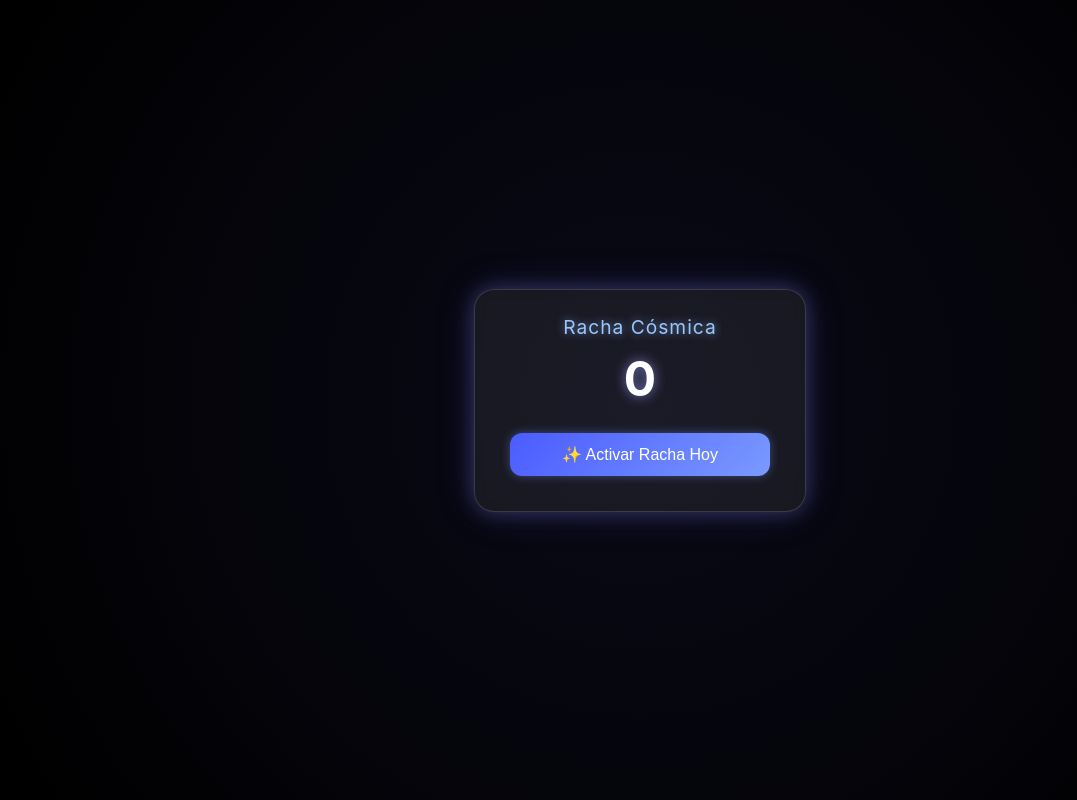
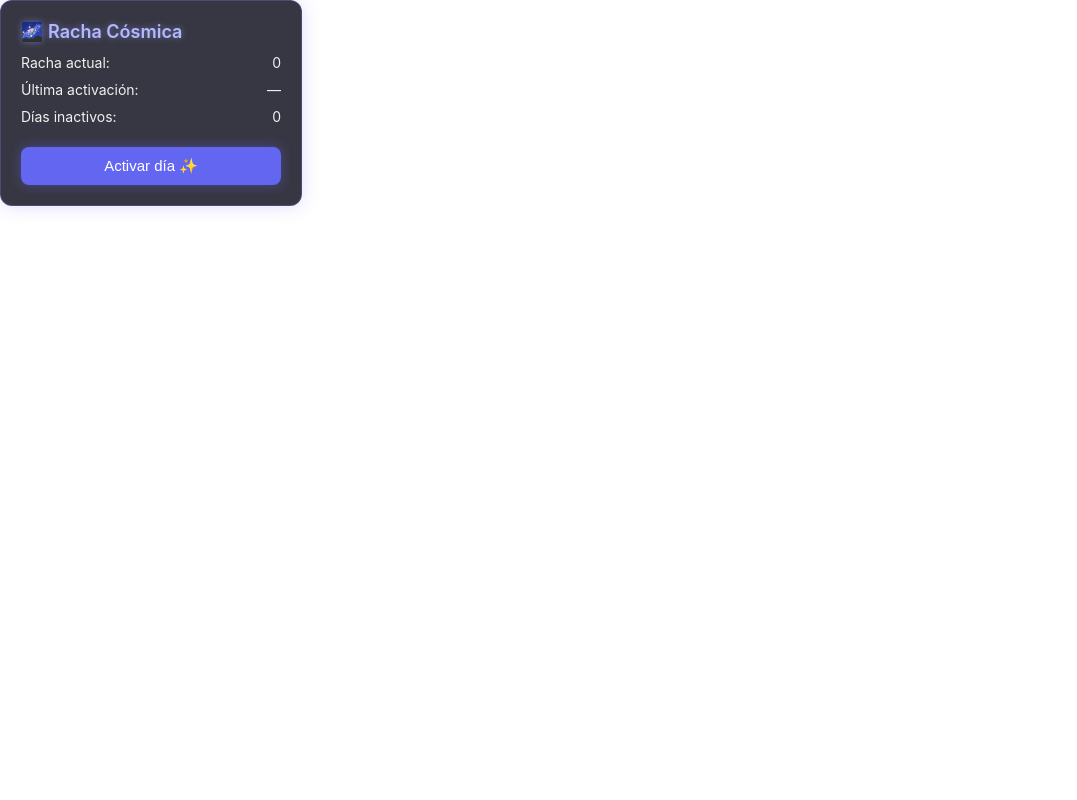
Before and after one commit to Syla-av/Notionwidget, a plain HTML site: page index.html in a window 1280 px wide. Shown: the whole page, without its empty margins (0-1077 px from the left). Drawn offline with Linux system fonts and the light colour scheme.

Commit message:
index.html

```diff
--- a/index.html
+++ b/index.html
@@ -3,112 +3,143 @@
 <head>
 <meta charset="UTF-8" />
 <meta name="viewport" content="width=device-width, initial-scale=1.0" />
-<title>Widget Racha Espacial</title>
+<title>Widget Espacial Notion</title>
 
 <style>
   body {
     margin: 0;
     padding: 0;
-        background: radial-gradient(circle at center, #0a0a18, #000000);
-        font-family: "Inter", sans-serif;
-        display: flex;
-        justify-content: center;
-        align-items: center;
-        height: 100vh;
-        color: white;
+    font-family: 'Inter', sans-serif;
+    background: transparent;
+    color: #f0f0f0;
   }
 
   .widget {
-        background: rgba(255, 255, 255, 0.07);
-        padding: 25px 35px;
-        border-radius: 20px;
-        text-align: center;
-        box-shadow: 0 0 20px rgba(150, 150, 255, 0.3),
-                    0 0 40px rgba(80, 80, 200, 0.2);
-        border: 1px solid rgba(255, 255, 255, 0.15);
+    width: 260px;
+    padding: 20px;
+    border-radius: 12px;
+    background: rgba(20, 20, 35, 0.85);
     backdrop-filter: blur(6px);
-        width: 260px;
+    border: 1px solid rgba(120, 120, 255, 0.3);
+    box-shadow: 0 0 18px rgba(120, 120, 255, 0.25);
   }
 
-    .titulo {
-        font-size: 1.2rem;
-        margin-bottom: 10px;
-        letter-spacing: 1px;
-        color: #9bc7ff;
-        text-shadow: 0 0 8px rgba(150, 200, 255, 0.6);
+  .title {
+    font-size: 18px;
+    font-weight: 600;
+    margin-bottom: 12px;
+    color: #B4B8FF;
+    text-shadow: 0 0 6px rgba(150, 160, 255, 0.5);
   }
 
-    .racha {
-        font-size: 3rem;
-        font-weight: 700;
-        margin: 10px 0 25px;
-        color: #ffffff;
-        text-shadow: 0 0 12px rgba(160, 160, 255, 0.7);
+  .stat {
+    margin-bottom: 10px;
+    font-size: 14px;
+    display: flex;
+    justify-content: space-between;
   }
 
-    button {
-        background: linear-gradient(135deg, #4a5bff, #7b9aff);
+  .button {
+    width: 100%;
+    padding: 10px;
+    margin-top: 12px;
     border: none;
-        padding: 12px 20px;
-        border-radius: 12px;
+    border-radius: 8px;
+    background: #6366F1;
     color: white;
-        font-size: 1rem;
+    font-size: 15px;
     cursor: pointer;
-        font-weight: 500;
-        width: 100%;
+    box-shadow: 0 0 12px rgba(99, 102, 241, 0.4);
     transition: 0.2s;
-        box-shadow: 0 0 10px rgba(120, 150, 255, 0.4);
   }
 
-    button:hover {
-        transform: translateY(-2px);
-        box-shadow: 0 0 15px rgba(150, 180, 255, 0.6);
-    }
-
-    .mensaje {
-        font-size: 0.85rem;
-        margin-top: 10px;
-        opacity: 0.8;
-        color: #d0d8ff;
+  .button:hover {
+    transform: scale(1.03);
+    box-shadow: 0 0 15px rgba(140, 142, 255, 0.5);
   }
 </style>
 </head>
 
 <body>
+  <div class="widget">
+    <div class="title">🌌 Racha Cósmica</div>
 
-<div class="widget">
-    <div class="titulo">Racha Cósmica</div>
-    <div class="racha" id="rachaDisplay">0</div>
-    <button id="botonRacha">✨ Activar Racha Hoy</button>
-    <div class="mensaje" id="mensaje"></div>
+    <div class="stat"><span>Racha actual:</span> <span id="racha">0</span></div>
+    <div class="stat"><span>Última activación:</span> <span id="ultima">—</span></div>
+    <div class="stat"><span>Días inactivos:</span> <span id="inactivos">0</span></div>
+
+    <button class="button" id="activarBtn">Activar día ✨</button>
   </div>
 
 <script>
-    function formatoFecha(fecha) {
-        return fecha.toISOString().split("T")[0];
+const ENDPOINT = "https://sparkling-faloodeh-c1dd3a.netlify.app/.netlify/functions/guardarDia";
+
+// Cargar estado local
+let racha = parseInt(localStorage.getItem("racha")) || 0;
+let ultimaFecha = localStorage.getItem("ultimaFecha") || null;
+let diasInactivos = parseInt(localStorage.getItem("diasInactivos")) || 0;
+
+// Mostrar en pantalla
+document.getElementById("racha").innerText = racha;
+document.getElementById("ultima").innerText = ultimaFecha ? ultimaFecha : "—";
+document.getElementById("inactivos").innerText = diasInactivos;
+
+// Calcular días no activados desde la última activación
+function calcularDiasInactivos() {
+  if (!ultimaFecha) return;
+
+  let hoy = new Date();
+  let ultima = new Date(ultimaFecha);
+
+  let diff = Math.floor((hoy - ultima) / (1000 * 60 * 60 * 24));
+
+  if (diff > 1) {
+    let faltantes = diff - 1;
+    diasInactivos += faltantes;
+
+    // Guardar días inactivos en Notion
+    for (let i = 1; i <= faltantes; i++) {
+      let fechaInactiva = new Date(ultima);
+      fechaInactiva.setDate(ultima.getDate() + i);
+
+      enviarNotion(fechaInactiva.toISOString().slice(0,10), false);
+    }
   }
 
-    let racha = parseInt(localStorage.getItem("racha") || 0);
-    let ultimoDia = localStorage.getItem("ultimoDia");
-    const hoy = formatoFecha(new Date());
-
-    document.getElementById("rachaDisplay").innerText = racha;
-
-    document.getElementById("botonRacha").addEventListener("click", () => {
-        const hoy = formatoFecha(new Date());
-
-        if (ultimoDia === hoy) {
-            document.getElementById("mensaje").innerText = "✨ Ya activaste la racha hoy";
-            return;
+  localStorage.setItem("diasInactivos", diasInactivos);
+  document.getElementById("inactivos").innerText = diasInactivos;
 }
 
+// Registrar activación
+document.getElementById("activarBtn").onclick = () => {
+  let hoy = new Date().toISOString().slice(0,10);
+
   racha++;
+  ultimaFecha = hoy;
+
   localStorage.setItem("racha", racha);
-        localStorage.setItem("ultimoDia", hoy);
+  localStorage.setItem("ultimaFecha", ultimaFecha);
 
-        document.getElementById("rachaDisplay").innerText = racha;
-        document.getElementById("mensaje").innerText = "🌟 Racha activada";
+  document.getElementById("racha").innerText = racha;
+  document.getElementById("ultima").innerText = ultimaFecha;
+
+  enviarNotion(hoy, true);
+};
+
+// Enviar datos al backend
+async function enviarNotion(fecha, activado) {
+  try {
+    await fetch(ENDPOINT, {
+      method: "POST",
+      body: JSON.stringify({ fecha, activado })
     });
+  } catch (error) {
+    console.error("Error enviando a Notion:", error);
+  }
+}
+
+// Ejecutar al cargar
+calcularDiasInactivos();
 </script>
 
 </body>
```
Lines whose indentation alone changed are shown as unchanged.
